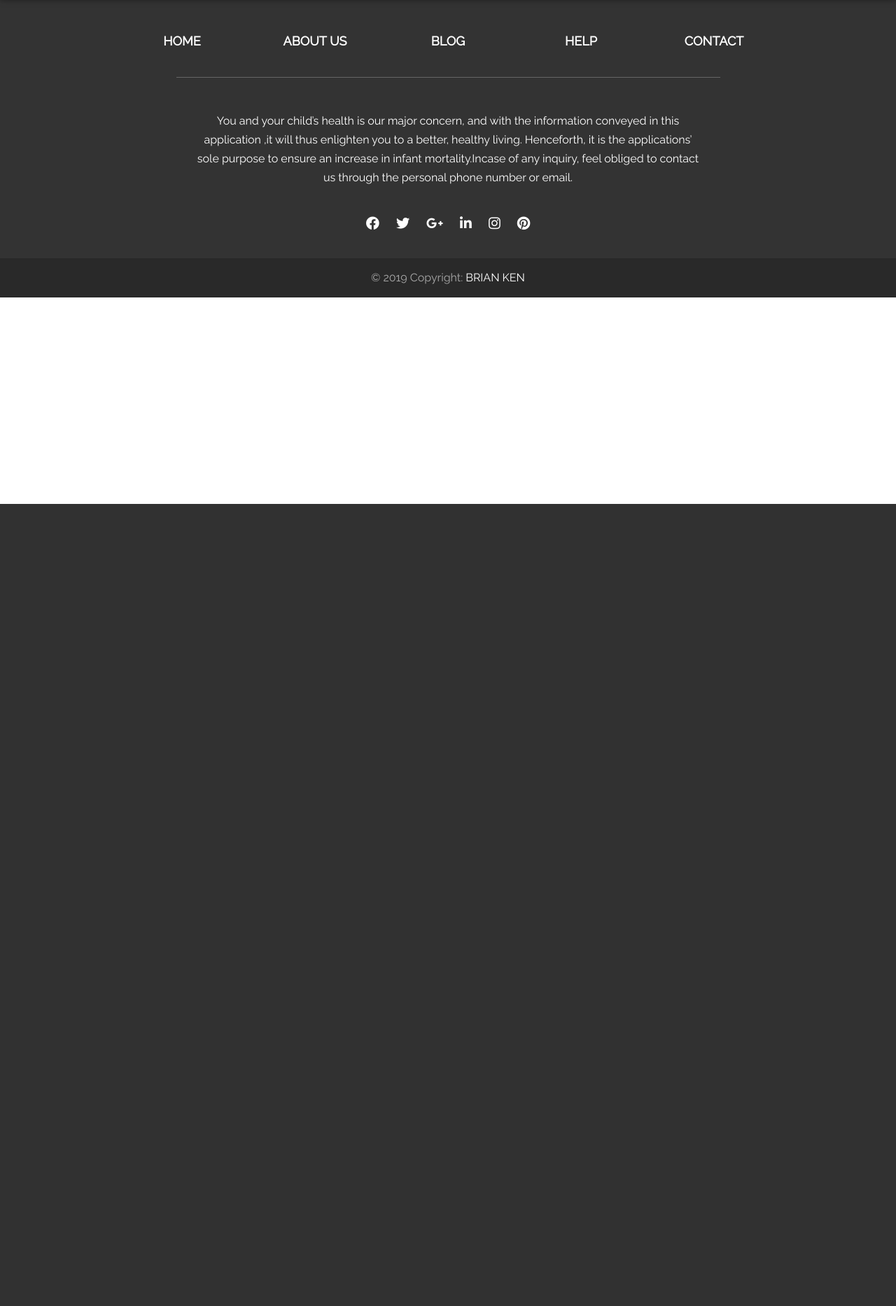
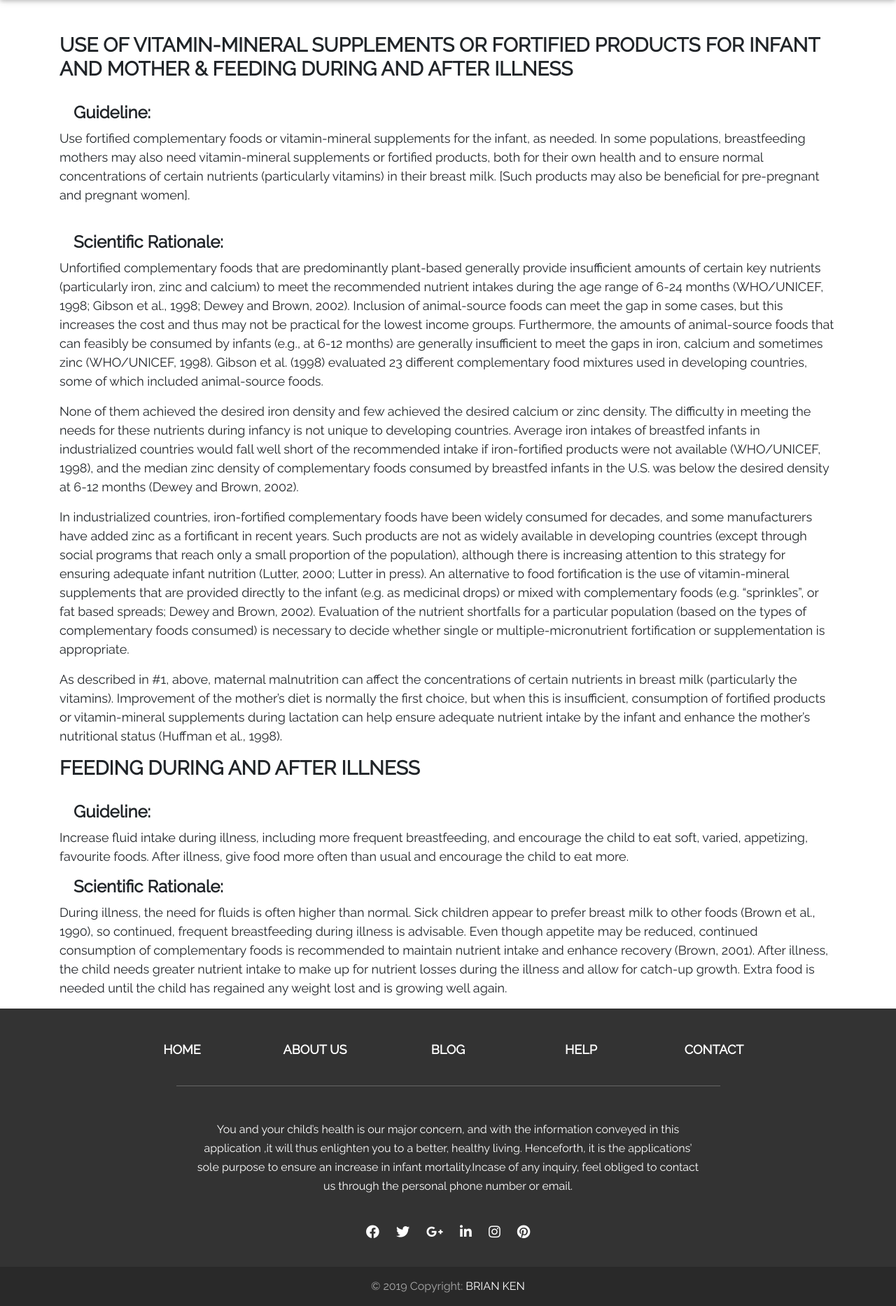
Before and after one commit to josekang/healthdiaries, a Flask app: page /useofvit in a window 1280 px wide; the page is wider, and only the part inside the window is pictured. Shown: the part 80-1946 px from the top of that part at 70% size. Before the commit the page ends 800 px from the top of that part, so only its background shows below. Run offline with Flask 2, Linux system fonts and the light colour scheme; some libraries are stand-ins or nearby versions.

Commit message:
Made changes to the last two tepmlates

```diff
--- a/myproject/templates/useofvit.html
+++ b/myproject/templates/useofvit.html
@@ -1,3 +1,53 @@
 {% extends "base.html"%}
 {% block content %}
+
+<div class="container"><br><br>
+  <h3 style="font-family: 'Raleway', sans-serif; font-weight:bold;">USE OF VITAMIN-MINERAL SUPPLEMENTS OR FORTIFIED PRODUCTS FOR INFANT AND MOTHER & FEEDING DURING AND AFTER ILLNESS</h3><br>
+  <h4 style="font-family: 'Raleway', sans-serif; font-weight:bold; margin-left:20px;">Guideline:</h4>
+  <p style="font-family: 'Raleway', sans-serif; font-size : 18px;">Use fortified complementary foods or vitamin-mineral supplements
+for the infant, as needed. In some populations, breastfeeding mothers may also need vitamin-mineral supplements or fortified
+products, both for their own health and to ensure normal concentrations of certain nutrients (particularly vitamins) in their
+breast milk. [Such products may also be beneficial for pre-pregnant and pregnant women].</p><br>
+
+<h4 style="font-family: 'Raleway', sans-serif; font-weight:bold; margin-left:20px;">Scientific Rationale:</h4>
+<p style="font-family: 'Raleway', sans-serif; font-size : 18px;">Unfortified complementary foods that are predominantly plant-based
+generally provide insufficient amounts of certain key nutrients (particularly iron, zinc and calcium) to meet the recommended
+nutrient intakes during the age range of 6-24 months (WHO/UNICEF, 1998; Gibson et al., 1998; Dewey and Brown, 2002).
+Inclusion of animal-source foods can meet the gap in some cases, but this increases the cost and thus may not be practical
+for the lowest income groups. Furthermore, the amounts of animal-source foods that can feasibly be consumed by infants
+(e.g., at 6-12 months) are generally insufficient to meet the gaps in iron, calcium and sometimes zinc (WHO/UNICEF, 1998).
+Gibson et al. (1998) evaluated 23 different complementary food mixtures used in developing countries, some of which included
+animal-source foods.</p>
+<p style="font-family: 'Raleway', sans-serif; font-size : 18px;">None of them achieved the desired iron density and few achieved
+the desired calcium or zinc density. The difficulty in meeting the needs for these nutrients during infancy is not unique to
+developing countries. Average iron intakes of breastfed infants in industrialized countries would fall well short of the
+recommended intake if iron-fortified products were not available (WHO/UNICEF, 1998), and the median zinc density of complementary
+foods consumed by breastfed infants in the U.S. was below the desired density at 6-12 months (Dewey and Brown, 2002).</p>
+<p style="font-family: 'Raleway', sans-serif; font-size : 18px;">In industrialized countries, iron-fortified complementary
+foods have been widely consumed for decades, and some manufacturers have added zinc as a fortificant in recent years. Such
+products are not as widely available in developing countries (except through social programs that reach only a small proportion
+of the population), although there is increasing attention to this strategy for ensuring adequate infant nutrition
+(Lutter, 2000; Lutter in press). An alternative to food fortification is the use of vitamin-mineral supplements that
+are provided directly to the infant (e.g. as medicinal drops) or mixed with complementary foods
+(e.g. “sprinkles”, or fat based spreads; Dewey and Brown, 2002). Evaluation of the nutrient shortfalls for a particular
+population (based on the types of complementary foods consumed) is necessary to decide whether single or multiple-micronutrient
+fortification or supplementation is appropriate.</p>
+<p style="font-family: 'Raleway', sans-serif; font-size : 18px;">As described in #1, above, maternal malnutrition can affect
+the concentrations of certain nutrients in breast milk (particularly the vitamins). Improvement of the mother’s diet is
+normally the first choice, but when this is insufficient, consumption of fortified products or vitamin-mineral supplements
+during lactation can help ensure adequate nutrient intake by the infant and enhance the mother’s nutritional status
+(Huffman et al., 1998).</p>
+
+
+<h3 style="font-family: 'Raleway', sans-serif; font-weight:bold;">FEEDING DURING AND AFTER ILLNESS</h3><br>
+<h4 style="font-family: 'Raleway', sans-serif; font-weight:bold; margin-left:20px;">Guideline:</h4>
+<p style="font-family: 'Raleway', sans-serif; font-size : 18px;">Increase fluid intake during illness, including more frequent
+breastfeeding, and encourage the child to eat soft, varied, appetizing, favourite foods. After illness, give food more often
+than usual and encourage the child to eat more.</p<br>
+
+<h4 style="font-family: 'Raleway', sans-serif; font-weight:bold; margin-left:20px;">Scientific Rationale:</h4>
+<p style="font-family: 'Raleway', sans-serif; font-size : 18px;"> During illness, the need for fluids is often higher than normal. Sick children appear to prefer breast milk to other foods (Brown et al., 1990), so continued, frequent breastfeeding during illness is advisable. Even though appetite may be reduced, continued consumption of complementary foods is recommended to maintain nutrient intake and enhance recovery (Brown, 2001). After illness, the child needs greater nutrient intake to make up for nutrient losses during the illness and allow for catch-up growth. Extra food is needed until the child has regained any weight lost and is growing well again.</p>
+
+</div>
+
 {% endblock %}
```
Also changed, not shown: myproject/templates/amocfcfn.html (+14 -7 lines), myproject/static/amoc/amo1.gif (added), myproject/static/amoc/amo2.jpg (added), myproject/static/amoc/amo3.jpeg (added), myproject/static/amoc/amo4.jpg (added), myproject/static/amoc/amo5.jpg (added), myproject/static/amoc/amo6.jpg (added), myproject/static/amoc/amo7.jpg (added).
